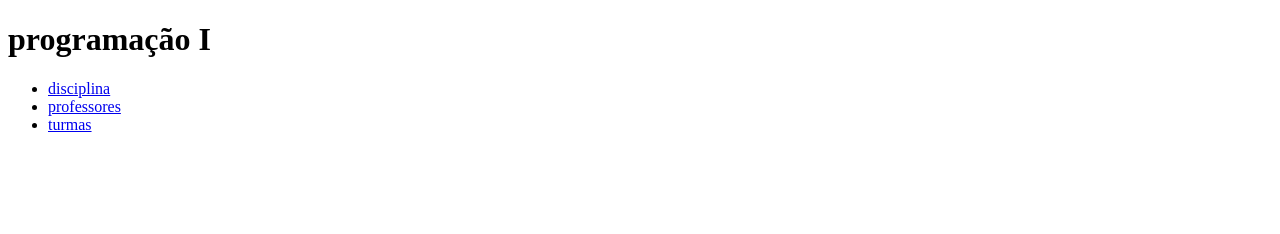
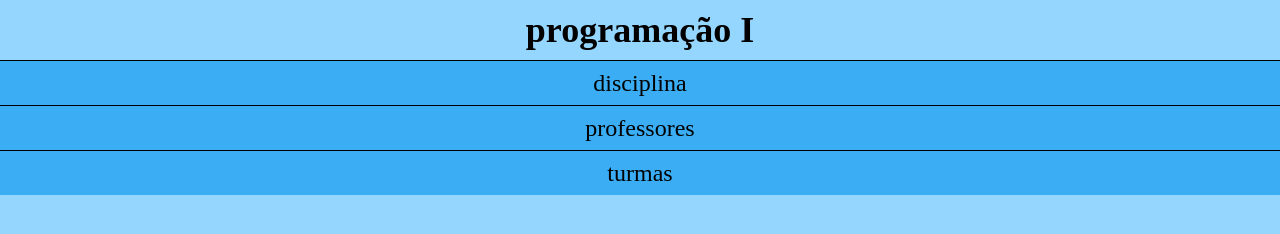
Before and after one commit to kiraa332/2tri-Luiza2b, a plain HTML site: page index.html in a window 1280 px wide. Drawn offline with Linux system fonts and the light colour scheme.

Commit message:
Add files via upload

```diff
--- a/index.html
+++ b/index.html
@@ -5,7 +5,7 @@
     <meta http-equiv="X-UA-compatible" content="IE=edge">
     <meta name="viewpot" content="width=device-width,initial-scale=1.0">
     <link rel="stylesheet" href="reset.css">
-    <link rel="stylesheet" href="reset.css">
+    <link rel="stylesheet" href="style.css">
     <title>projeto programação</title>
 </head>
 <body>
--- a/reset.css
+++ b/reset.css
@@ -0,0 +1,48 @@
+/* http://meyerweb.com/eric/tools/css/reset/
+   v2.0 | 20110126
+   License: none (public domain)
+*/
+
+html, body, div, span, applet, object, iframe,
+h1, h2, h3, h4, h5, h6, p, blockquote, pre,
+a, abbr, acronym, address, big, cite, code,
+del, dfn, em, img, ins, kbd, q, s, samp,
+small, strike, strong, sub, sup, tt, var,
+b, u, i, center,
+dl, dt, dd, ol, ul, li,
+fieldset, form, label, legend,
+table, caption, tbody, tfoot, thead, tr, th, td,
+article, aside, canvas, details, embed,
+figure, figcaption, footer, header, hgroup,
+menu, nav, output, ruby, section, summary,
+time, mark, audio, video {
+	margin: 0;
+	padding: 0;
+	border: 0;
+	font-size: 100%;
+	font: inherit;
+	vertical-align: baseline;
+}
+/* HTML5 display-role reset for older browsers */
+article, aside, details, figcaption, figure,
+footer, header, hgroup, menu, nav, section {
+	display: block;
+}
+body {
+	line-height: 1;
+}
+ol, ul {
+	list-style: none;
+}
+blockquote, q {
+	quotes: none;
+}
+blockquote:before, blockquote:after,
+q:before, q:after {
+	content: '';
+	content: none;
+}
+table {
+	border-collapse: collapse;
+	border-spacing: 0;
+}
```
